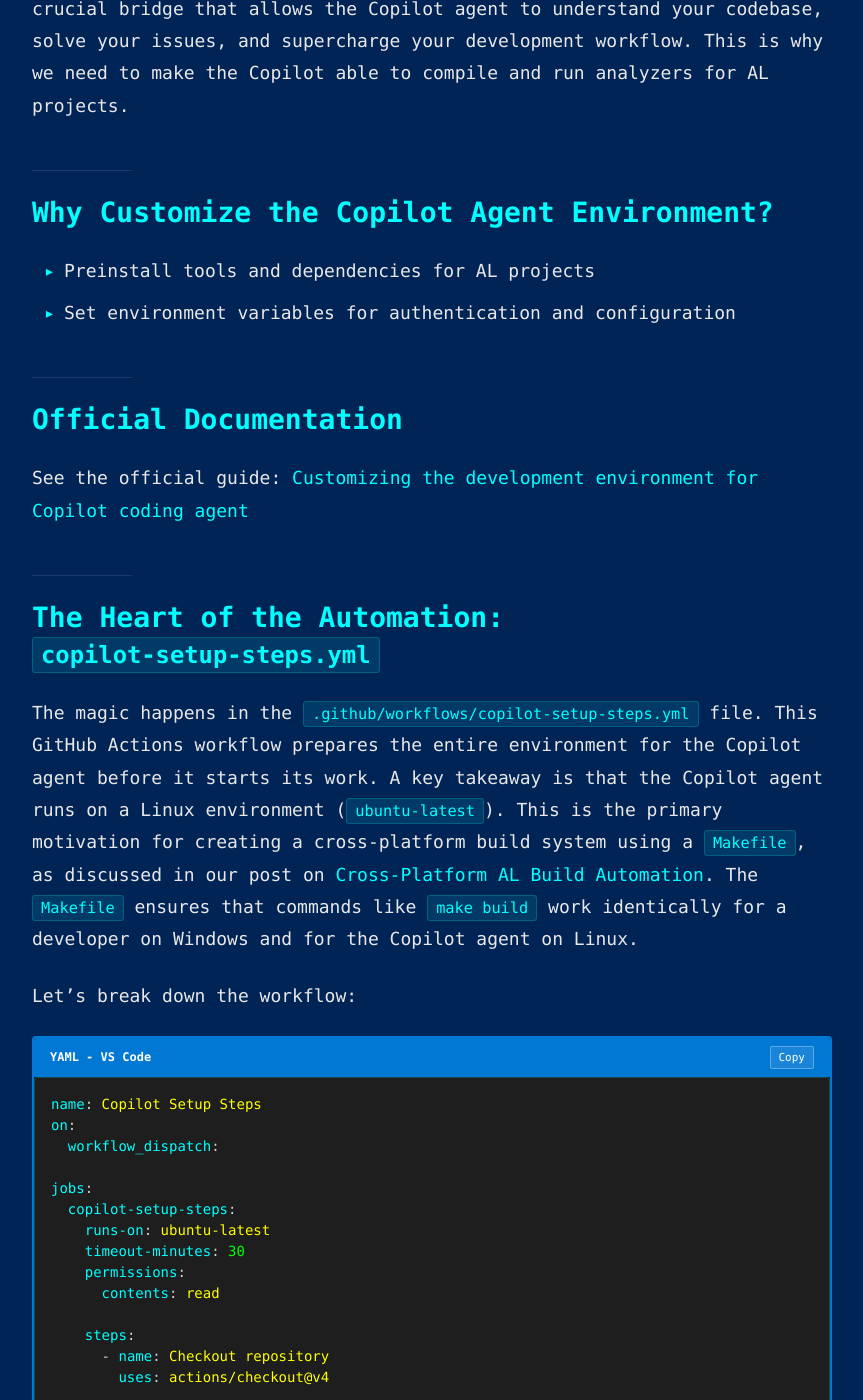
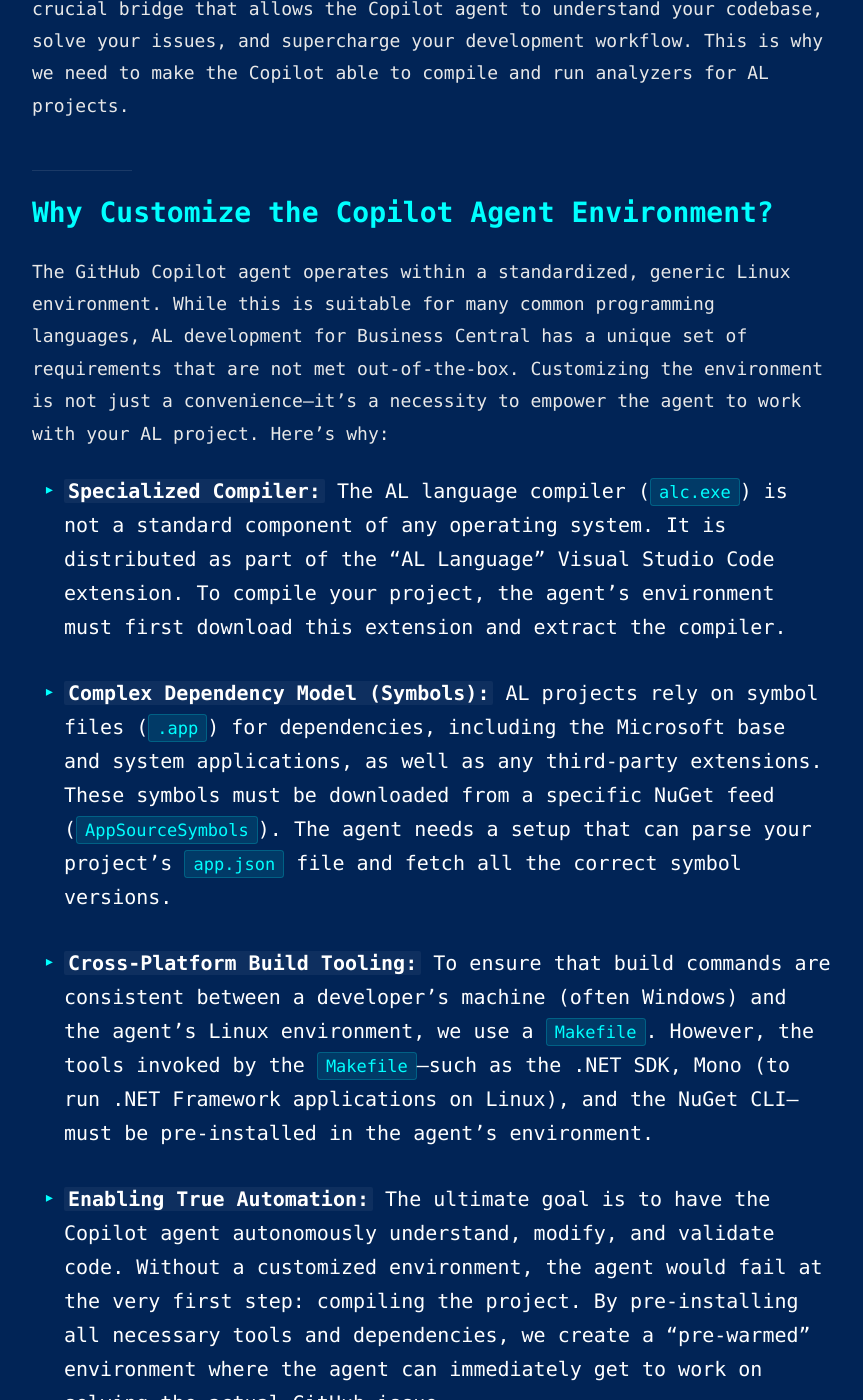
Before and after one commit to FBakkensen/FBakkensen.github.io, a Jekyll site: the page built from _posts/2025-07-28-setup-github-copilot-agent-for-al.md, in a window 1280 px wide and 1400 px high, scrolled down 939 px. Shown: the whole window, without its empty margins (208-1071 px from the left). Built offline with Jekyll 4.4.1, drawn with Linux system fonts in a browser that asks for light colours; some web fonts are replaced; some of the changed text lies outside the part shown.

Commit message:
Update Copilot agent setup guide

```diff
--- a/_posts/2025-07-28-setup-github-copilot-agent-for-al.md
+++ b/_posts/2025-07-28-setup-github-copilot-agent-for-al.md
@@ -18,8 +18,15 @@
 
 ## Why Customize the Copilot Agent Environment?
 
-- Preinstall tools and dependencies for AL projects
-- Set environment variables for authentication and configuration
+The GitHub Copilot agent operates within a standardized, generic Linux environment. While this is suitable for many common programming languages, AL development for Business Central has a unique set of requirements that are not met out-of-the-box. Customizing the environment is not just a convenience—it's a necessity to empower the agent to work with your AL project. Here’s why:
+
+- **Specialized Compiler:** The AL language compiler (`alc.exe`) is not a standard component of any operating system. It is distributed as part of the "AL Language" Visual Studio Code extension. To compile your project, the agent's environment must first download this extension and extract the compiler.
+
+- **Complex Dependency Model (Symbols):** AL projects rely on symbol files (`.app`) for dependencies, including the Microsoft base and system applications, as well as any third-party extensions. These symbols must be downloaded from a specific NuGet feed (`AppSourceSymbols`). The agent needs a setup that can parse your project's `app.json` file and fetch all the correct symbol versions.
+
+- **Cross-Platform Build Tooling:** To ensure that build commands are consistent between a developer's machine (often Windows) and the agent's Linux environment, we use a `Makefile`. However, the tools invoked by the `Makefile`—such as the .NET SDK, Mono (to run .NET Framework applications on Linux), and the NuGet CLI—must be pre-installed in the agent's environment.
+
+- **Enabling True Automation:** The ultimate goal is to have the Copilot agent autonomously understand, modify, and validate code. Without a customized environment, the agent would fail at the very first step: compiling the project. By pre-installing all necessary tools and dependencies, we create a "pre-warmed" environment where the agent can immediately get to work on solving the actual GitHub issue.
 
 ## Official Documentation
 
```
